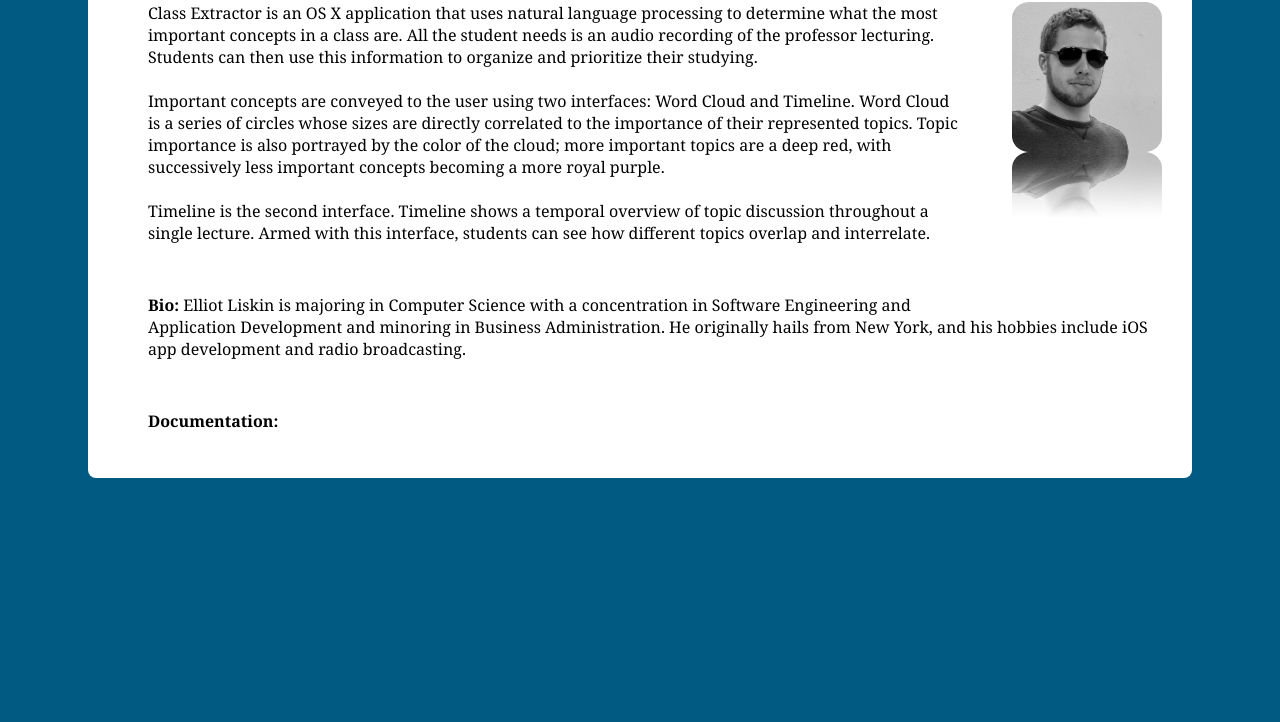
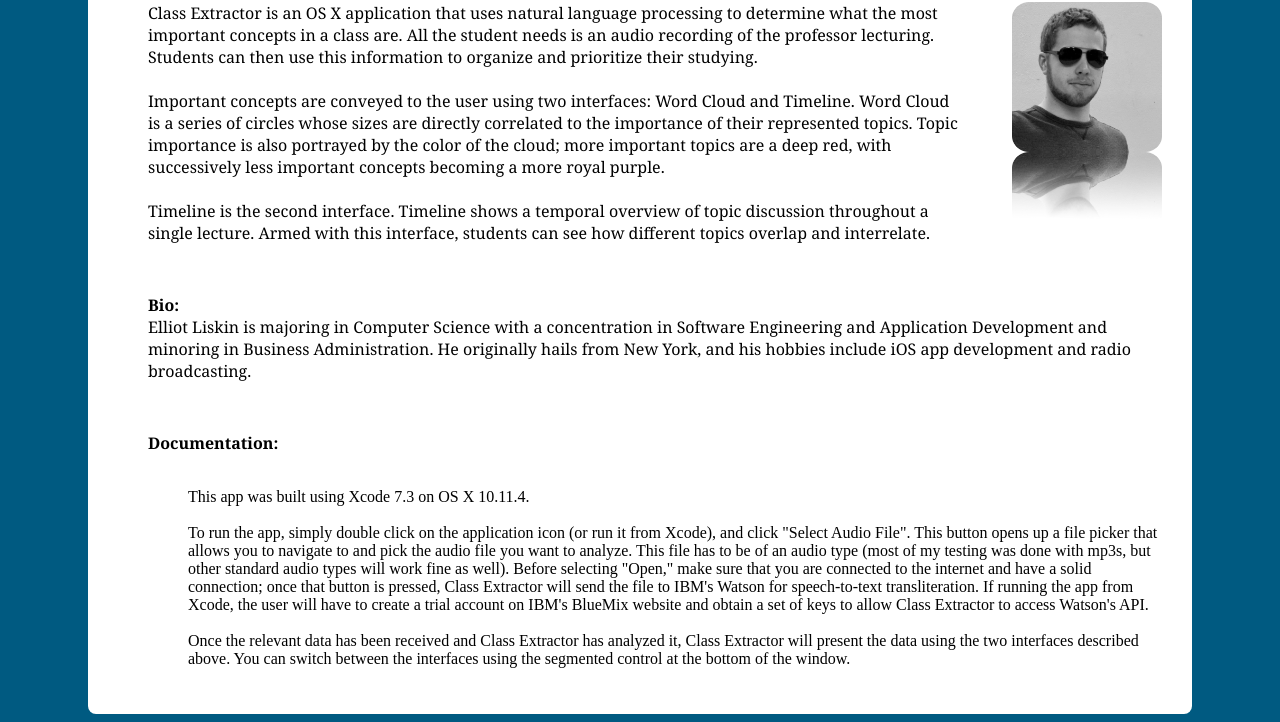
Before and after one commit to gw-sd-2016/ClassExtractor, a plain HTML site: page index.html in a window 1280 px wide. Shown: the part 202-924 px from the top of the page. Before the commit the page ends 800 px from the top, so only its background shows below. Drawn offline with Linux system fonts and the light colour scheme.

Commit message:
Fixed Formatting and Added Documentation

```diff
--- a/index.html
+++ b/index.html
@@ -25,12 +25,15 @@
                     <br>
 					<p>
 						<strong>Bio:</strong>
-						Elliot Liskin is majoring in Computer Science with a concentration in Software Engineering and Application Development and minoring in Business Administration. He originally hails from New York, and his hobbies include iOS app development and radio broadcasting.
+						<br>Elliot Liskin is majoring in Computer Science with a concentration in Software Engineering and Application Development and minoring in Business Administration. He originally hails from New York, and his hobbies include iOS app development and radio broadcasting.
 					</p>
                     <br>
 					<p>
 						<strong>Documentation:</strong>
 						<ul>
+                            <br>This app was built using Xcode 7.3 on OS X 10.11.4.<br><br>
+                            To run the app, simply double click on the application icon (or run it from Xcode), and click "Select Audio File". This button opens up a file picker that allows you to navigate to and pick the audio file you want to analyze. This file has to be of an audio type (most of my testing was done with mp3s, but other standard audio types will work fine as well). Before selecting "Open," make sure that you are connected to the internet and have a solid connection; once that button is pressed, Class Extractor will send the file to IBM's Watson for speech-to-text transliteration. If running the app from Xcode, the user will have to create a trial account on IBM's BlueMix website and obtain a set of keys to allow Class Extractor to access Watson's API.<br><br>
+                            Once the relevant data has been received and Class Extractor has analyzed it, Class Extractor will present the data using the two interfaces described above. You can switch between the interfaces using the segmented control at the bottom of the window.
 						</ul>
 					</p>
 				</div>
```
